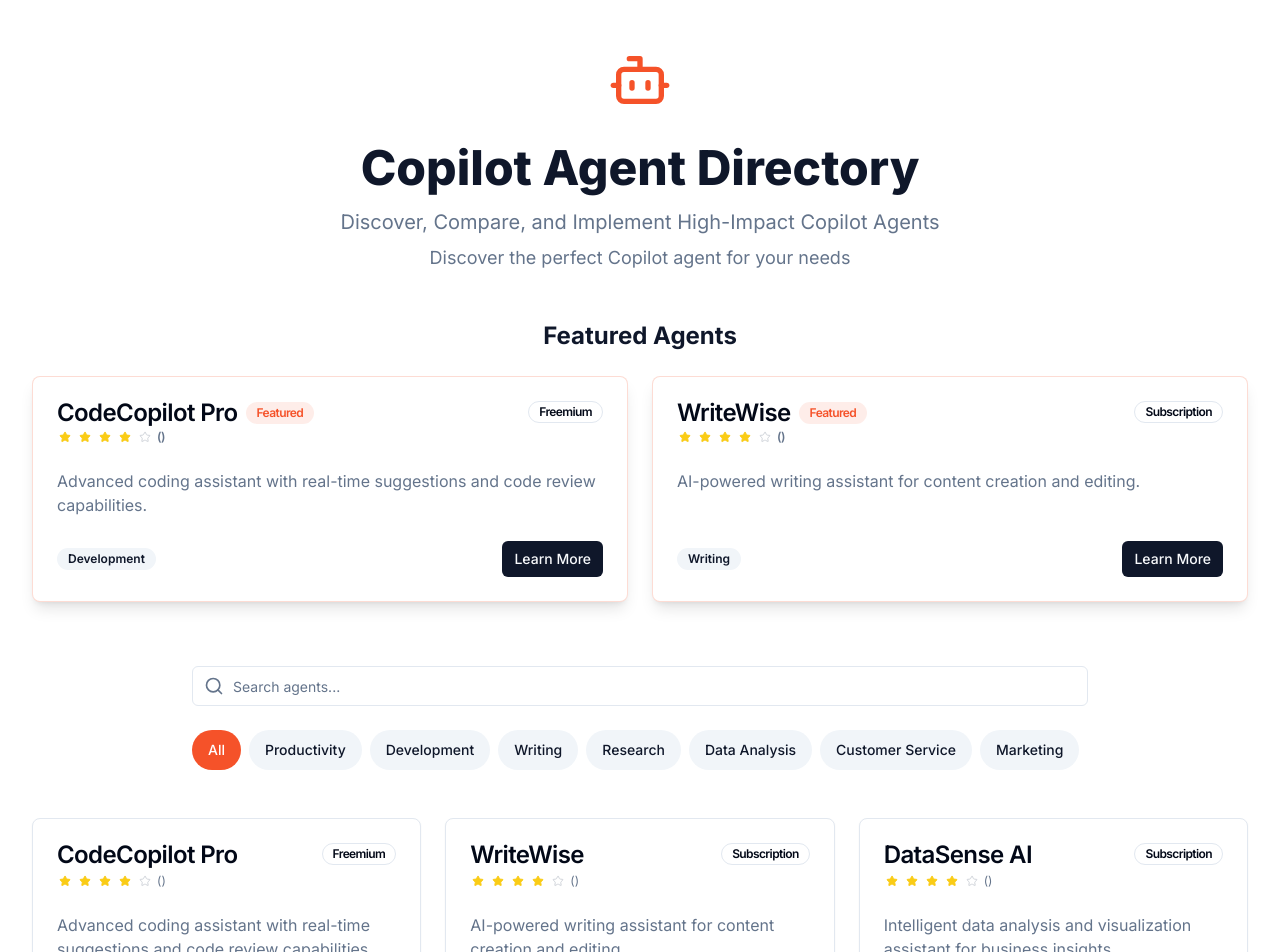
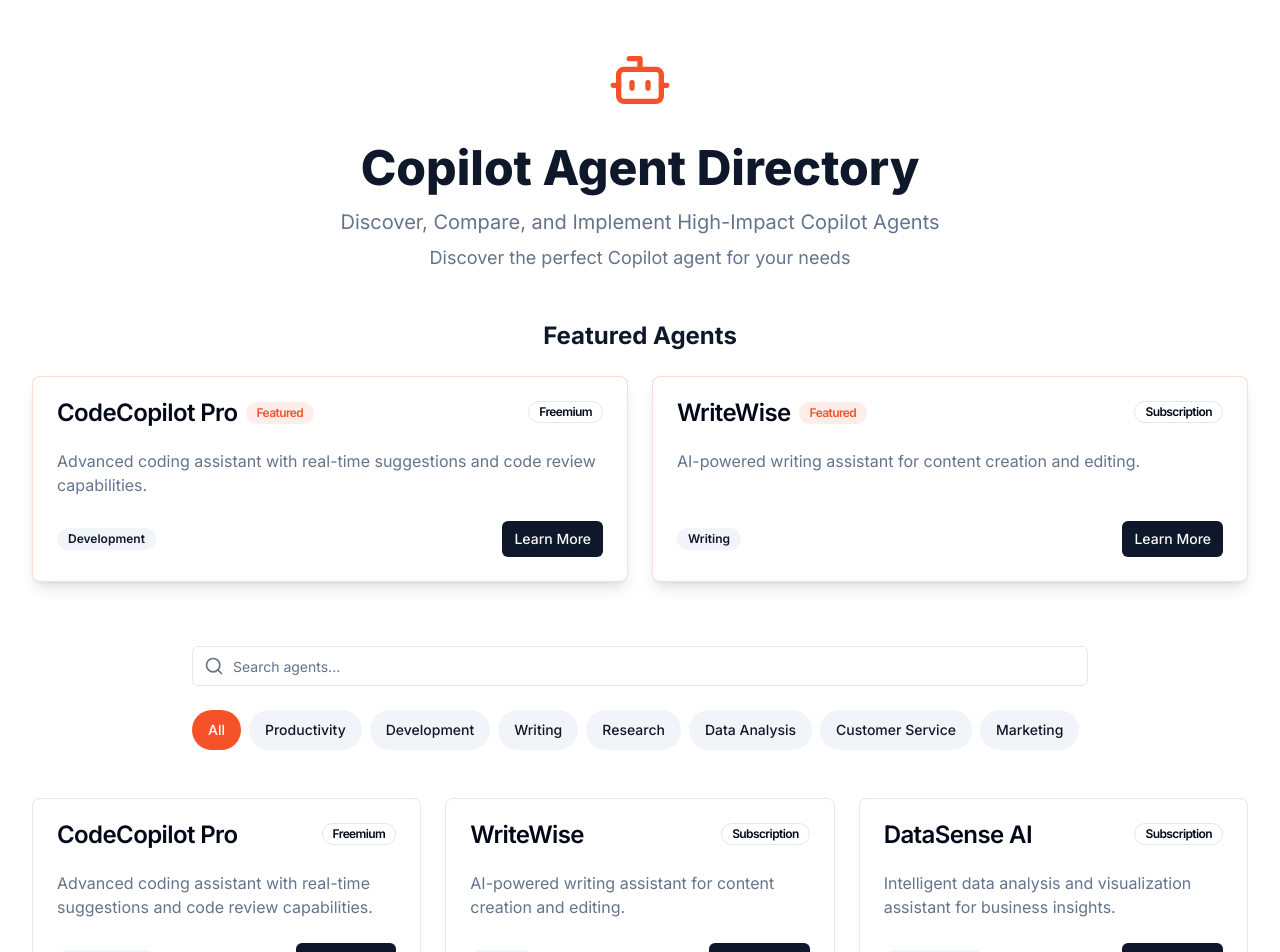
Before and after one commit to danielando/youprobablyneedanagent, a Next.js app: page /directory in a window 1280 px wide. Shown: the top 952 px of the page. Built offline with nearby package versions, Linux system fonts and the light colour scheme.

Commit message:
added ui changes, agent director and agent page and str rating

```diff
--- a/app/directory/page.tsx
+++ b/app/directory/page.tsx
@@ -6,7 +6,6 @@ import { Input } from "@/components/ui/input"
 import { useState } from "react"
 import Link from "next/link"
 import { useRouter } from "next/navigation"
-import { StarRating } from "@/app/components/StarRating"
 import { Badge } from "@/components/ui/badge"
 
 // Sample data - you'll replace this with real data later
@@ -35,7 +34,6 @@ const agents = [
     name: "CodeCopilot Pro",
     description: "Advanced coding assistant with real-time suggestions and code review capabilities.",
     category: "Development",
-    rating: 4.8,
     pricingType: PricingType.FREEMIUM,
     featured: true,
   },
@@ -44,7 +42,6 @@ const agents = [
     name: "WriteWise",
     description: "AI-powered writing assistant for content creation and editing.",
     category: "Writing",
-    rating: 4.6,
     pricingType: PricingType.SUBSCRIPTION,
     featured: true,
   },
@@ -53,7 +50,6 @@ const agents = [
     name: "DataSense AI",
     description: "Intelligent data analysis and visualization assistant for business insights.",
     category: "Data Analysis",
-    rating: 4.9,
     pricingType: PricingType.SUBSCRIPTION,
   },
   {
@@ -61,7 +57,6 @@ const agents = [
     name: "ProductivityPro",
     description: "Your personal productivity coach for task management and time optimization.",
     category: "Productivity",
-    rating: 4.7,
     pricingType: PricingType.SUBSCRIPTION,
   },
   {
@@ -69,7 +64,6 @@ const agents = [
     name: "ResearchMate",
     description: "Academic research assistant for literature review and citation management.",
     category: "Research",
-    rating: 4.5,
     pricingType: PricingType.SUBSCRIPTION,
   },
   {
@@ -77,7 +71,6 @@ const agents = [
     name: "CustomerCare AI",
     description: "24/7 customer service assistant with multi-language support and sentiment analysis.",
     category: "Customer Service",
-    rating: 4.8,
     pricingType: PricingType.SUBSCRIPTION,
   },
   {
@@ -85,7 +78,6 @@ const agents = [
     name: "MarketingGenius",
     description: "AI-powered marketing strategy and content optimization assistant.",
     category: "Marketing",
-    rating: 4.7,
     pricingType: PricingType.SUBSCRIPTION,
   },
   {
@@ -93,7 +85,6 @@ const agents = [
     name: "BugHunter",
     description: "Automated debugging assistant that helps identify and fix code issues.",
     category: "Development",
-    rating: 4.6,
     pricingType: PricingType.SUBSCRIPTION,
   },
   {
@@ -101,7 +92,6 @@ const agents = [
     name: "ContentCraft",
     description: "Creative content generation assistant for blogs, social media, and more.",
     category: "Writing",
-    rating: 4.8,
     pricingType: PricingType.SUBSCRIPTION,
   },
   {
@@ -109,7 +99,6 @@ const agents = [
     name: "AnalyticsPro",
     description: "Advanced analytics assistant for data-driven decision making.",
     category: "Data Analysis",
-    rating: 4.9,
     pricingType: PricingType.SUBSCRIPTION,
   },
   {
@@ -117,7 +106,6 @@ const agents = [
     name: "TaskMaster",
     description: "Smart project management assistant with automated workflow optimization.",
     category: "Productivity",
-    rating: 4.7,
     pricingType: PricingType.SUBSCRIPTION,
   },
   {
@@ -125,7 +113,6 @@ const agents = [
     name: "ScholarBot",
     description: "Research assistant specialized in academic paper analysis and synthesis.",
     category: "Research",
-    rating: 4.6,
     pricingType: PricingType.SUBSCRIPTION,
   }
 ]
@@ -182,17 +169,6 @@ export default function DirectoryPage() {
                             Featured
                           </Badge>
                         </span>
-                        <div className="flex items-center gap-1 mt-1">
-                          <StarRating
-                            agentId={agent.id}
-                            initialRating={agent.rating}
-                            readonly={true}
-                            size="sm"
-                          />
-                          <span className="text-xs text-muted-foreground">
-                            ({agent.totalRatings})
-                          </span>
-                        </div>
                       </div>
                       <Badge variant="outline">
                         {agent.pricingType}
@@ -271,17 +247,6 @@ export default function DirectoryPage() {
                         {agent.pricingType}
                       </Badge>
                     </CardTitle>
-                    <div className="flex items-center gap-1 mt-1">
-                      <StarRating
-                        agentId={agent.id}
-                        initialRating={agent.rating}
-                        readonly={true}
-                        size="sm"
-                      />
-                      <span className="text-xs text-muted-foreground">
-                        ({agent.totalRatings})
-                      </span>
-                    </div>
                   </CardHeader>
                   <CardContent className="flex-grow">
                     <p className="text-muted-foreground">{agent.description}</p>
```
